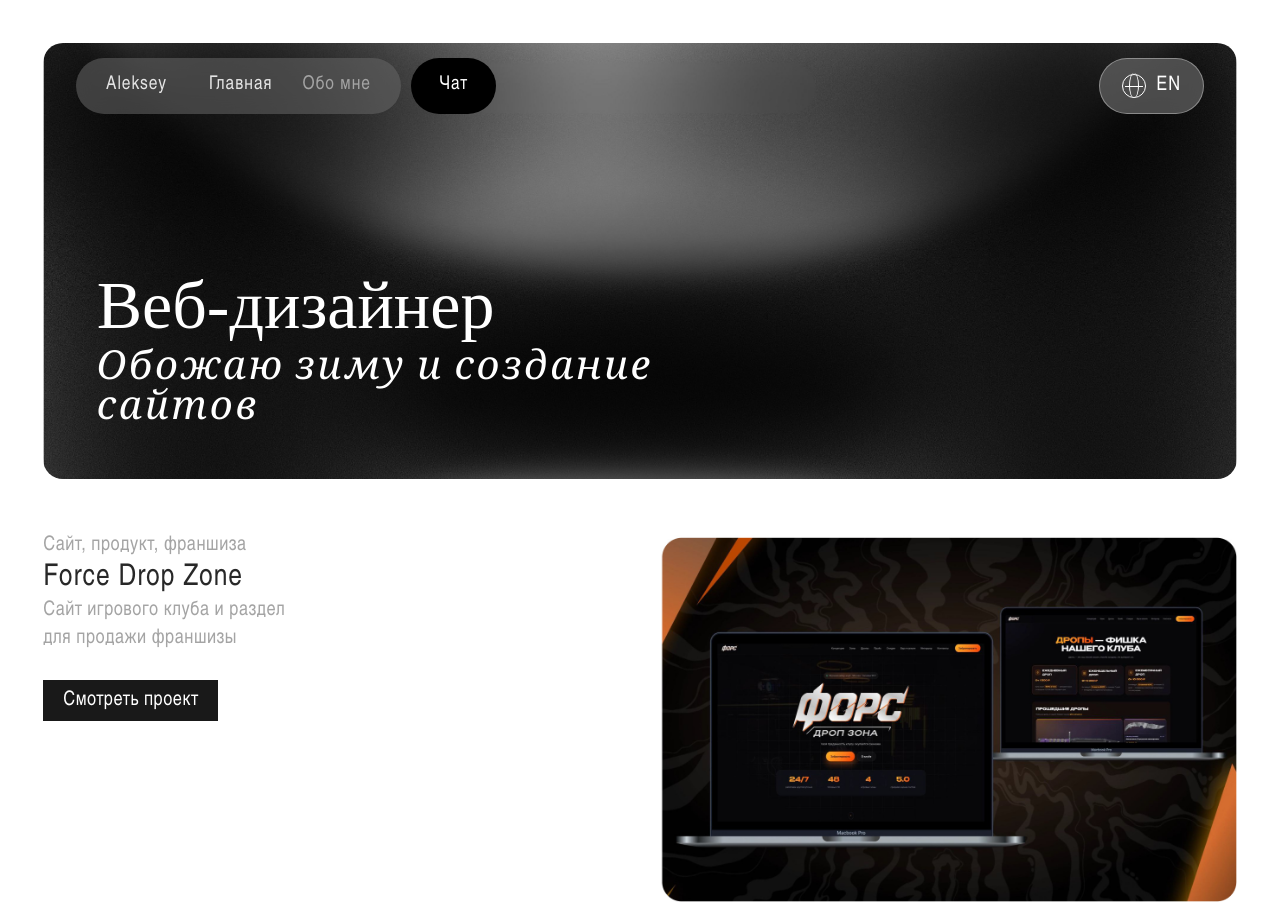
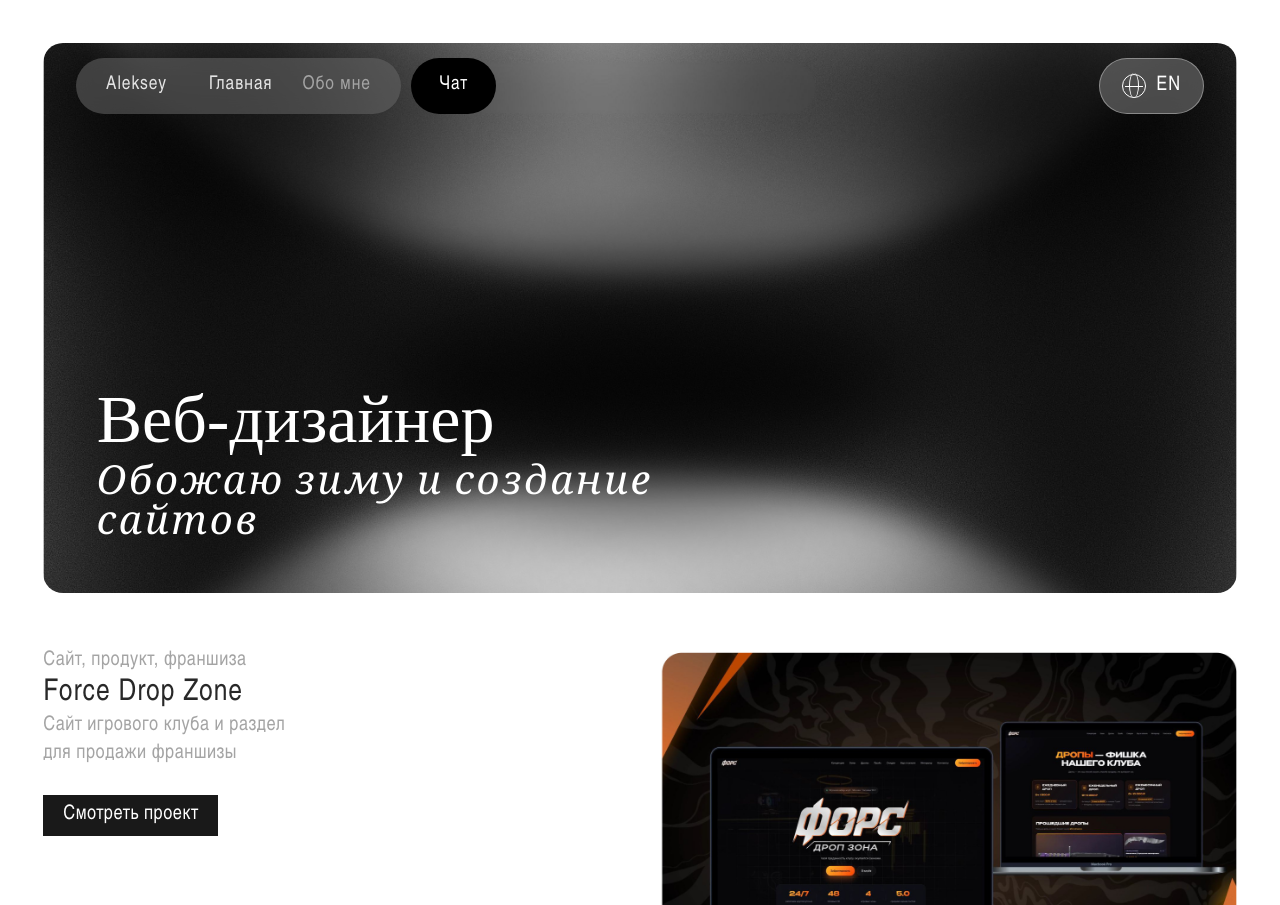
Before and after one commit to alekseydesgn-crypto/portl, a plain HTML site: page index.html in a window 1280 px wide. Shown: the top 905 px of the page. Drawn offline with nearby package versions, Linux system fonts and the light colour scheme; a web font is replaced by a local one.

Commit message:
Update style.css

```diff
--- a/assets/css/style.css
+++ b/assets/css/style.css
@@ -185,7 +185,7 @@ img { display: block; max-width: 100%; }
   position: relative;
   border-radius: min(1.5625vw, 20px);
   overflow: hidden;
-  height: clamp(250px, 34vw, 445px);
+  height: clamp(550px, 34vw, 445px);
 }
 .hero__bg { position: absolute; inset: 0; width: 100%; height: 100%; object-fit: cover; object-position: top; }
 .hero__copy {
```
